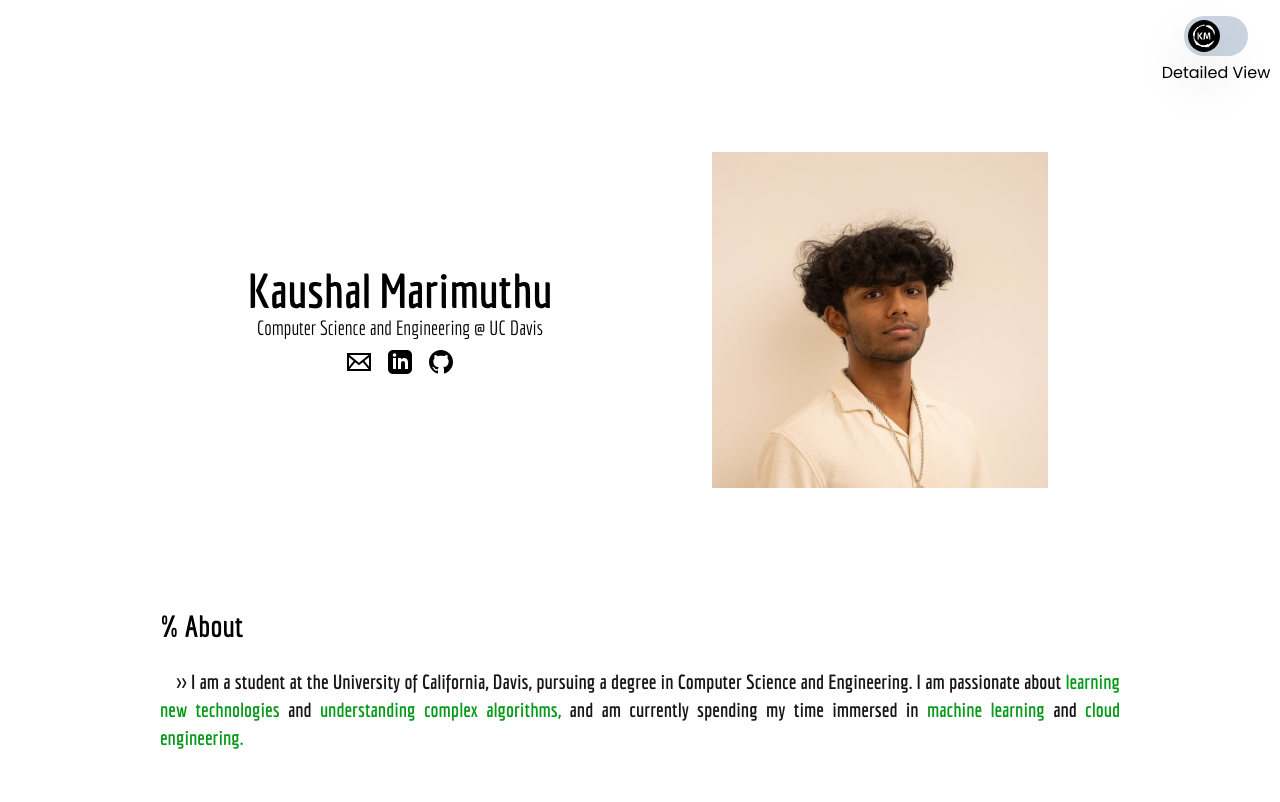
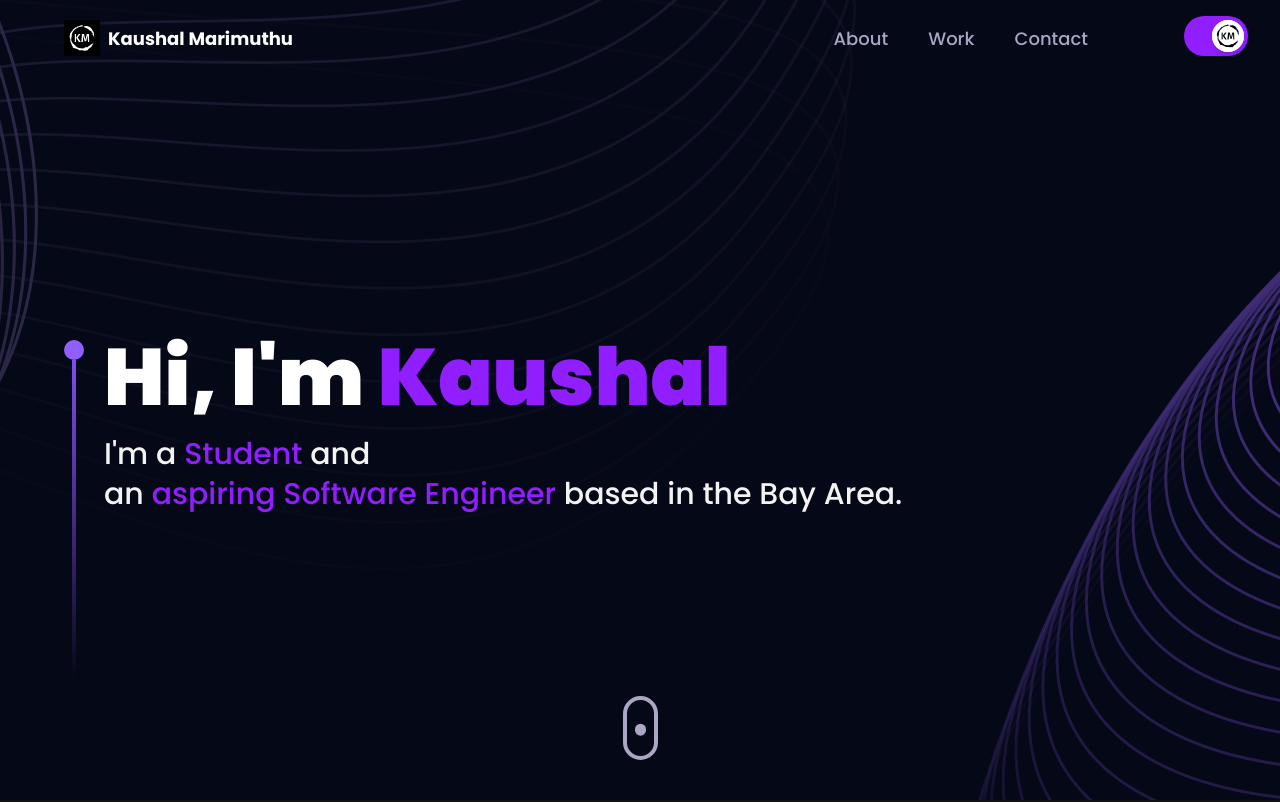
Before and after one commit to kaushal2m2/portfolio, a React (Vite) app: page / in a window 1280 px wide. Shown: the top 802 px of the page. Built offline with nearby package versions, Linux system fonts and the light colour scheme.

Commit message:
change landing

```diff
--- a/src/App.jsx
+++ b/src/App.jsx
@@ -7,7 +7,7 @@ import {About, SimpleScreen, Contact, Experience, Hero, Navbar, Tech, Works, Sta
 
 
 const App = () => {
-  const [isSelected, setSelected] = useState(true)
+  const [isSelected, setSelected] = useState(false)
   if(isSelected){
     return (
 
```
